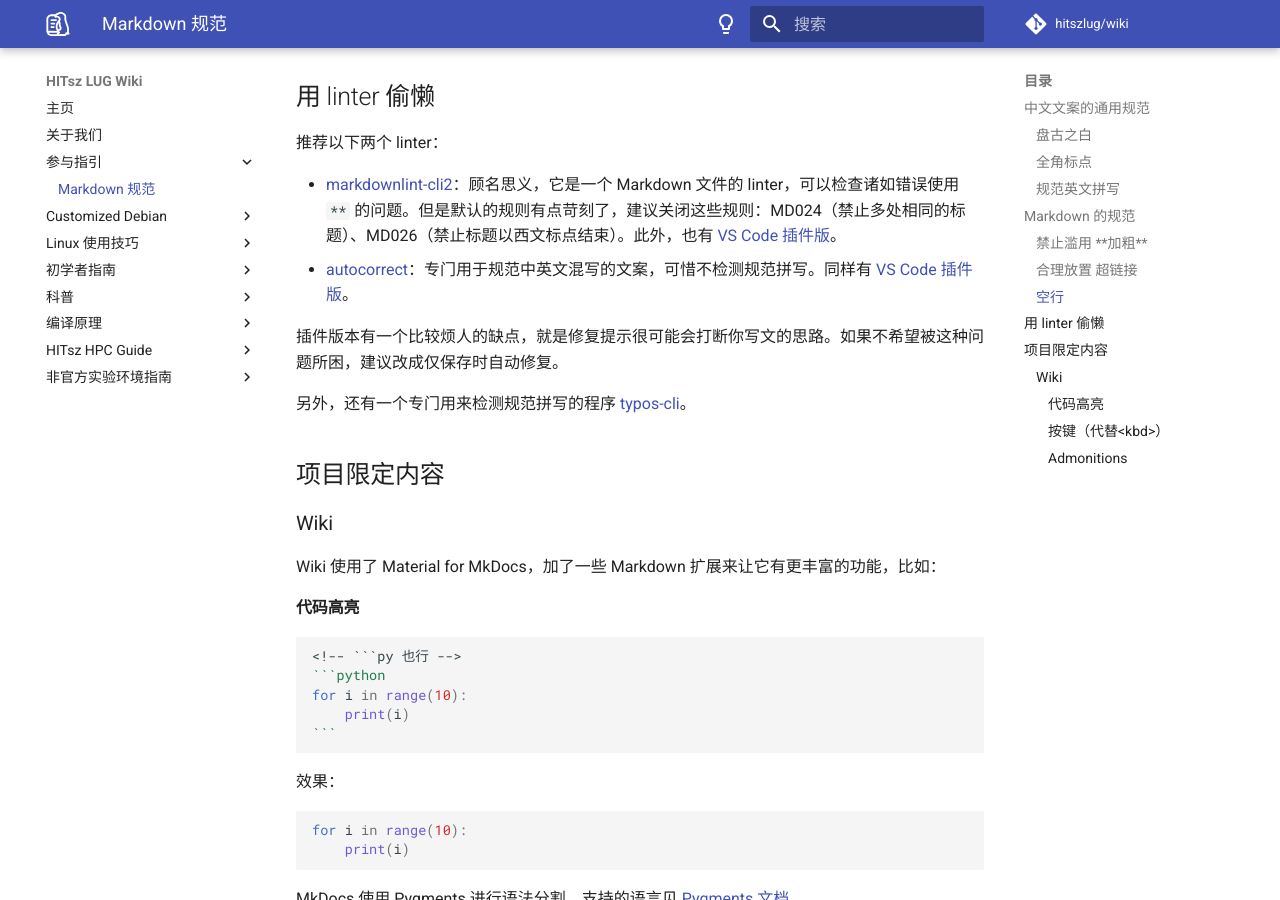
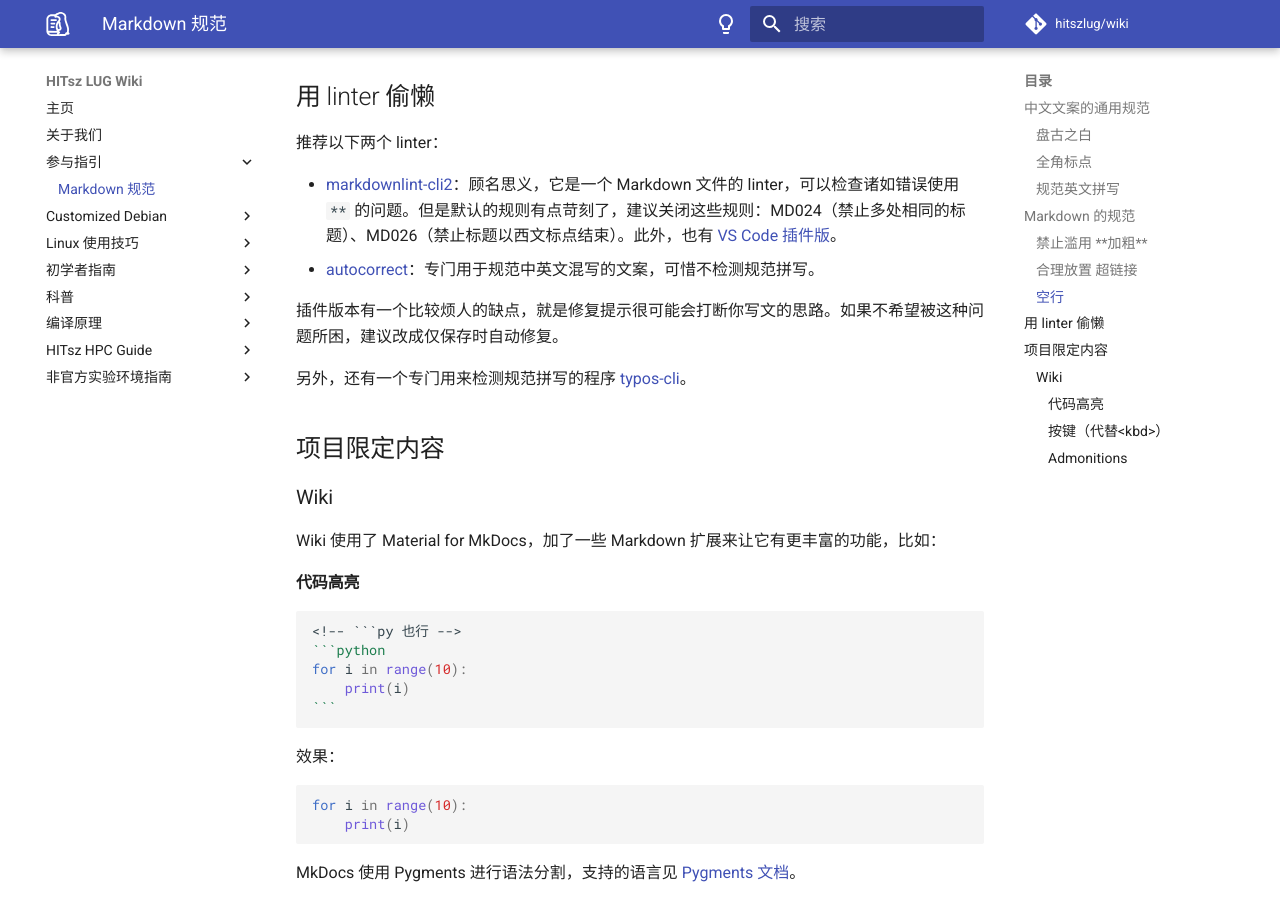
Before and after one commit to hitszosa/wiki, an MkDocs documentation site: the page built from docs/contribute-guide/markdown.md, in a window 1280 px wide and 900 px high, scrolled down 1913 px. Built offline with MkDocs 1.6.1 and Material for MkDocs 9.7.7, drawn with Linux system fonts in a browser that asks for light colours; comment, search, counter and statistics services are not loaded.

Commit message:
fix: remove autocorrect VS Code ext

```diff
--- a/docs/contribute-guide/markdown.md
+++ b/docs/contribute-guide/markdown.md
@@ -83,7 +83,7 @@ GitHub issue 里的网址甚至可以不用加 `<>`。
 推荐以下两个 linter：
 
 - [markdownlint-cli2](https://github.com/DavidAnson/markdownlint-cli2)：顾名思义，它是一个 Markdown 文件的 linter，可以检查诸如错误使用 `**` 的问题。但是默认的规则有点苛刻了，建议关闭这些规则：MD024（禁止多处相同的标题）、MD026（禁止标题以西文标点结束）。此外，也有 [VS Code 插件版](https://marketplace.visualstudio.com/items?itemName=DavidAnson.markdownlint-vs-code)。
-- [autocorrect](https://github.com/huacnlee/autocorrect)：专门用于规范中英文混写的文案，可惜不检测规范拼写。同样有 [VS Code 插件版](https://marketplace.visualstudio.com/items?itemName=huacnlee.auto-correct)。
+- [autocorrect](https://github.com/huacnlee/autocorrect)：专门用于规范中英文混写的文案，可惜不检测规范拼写。
 
 插件版本有一个比较烦人的缺点，就是修复提示很可能会打断你写文的思路。如果不希望被这种问题所困，建议改成仅保存时自动修复。
 
```
